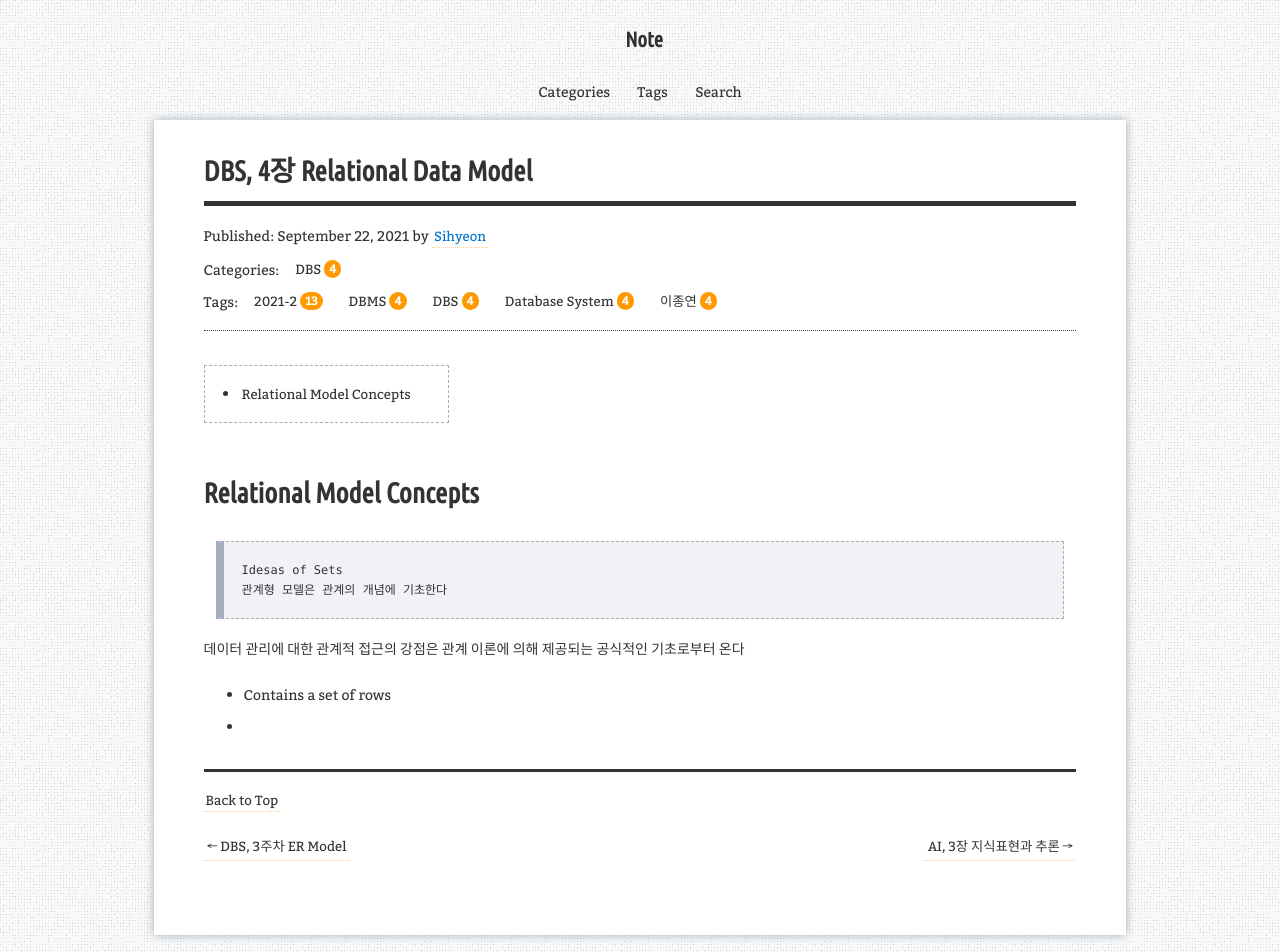
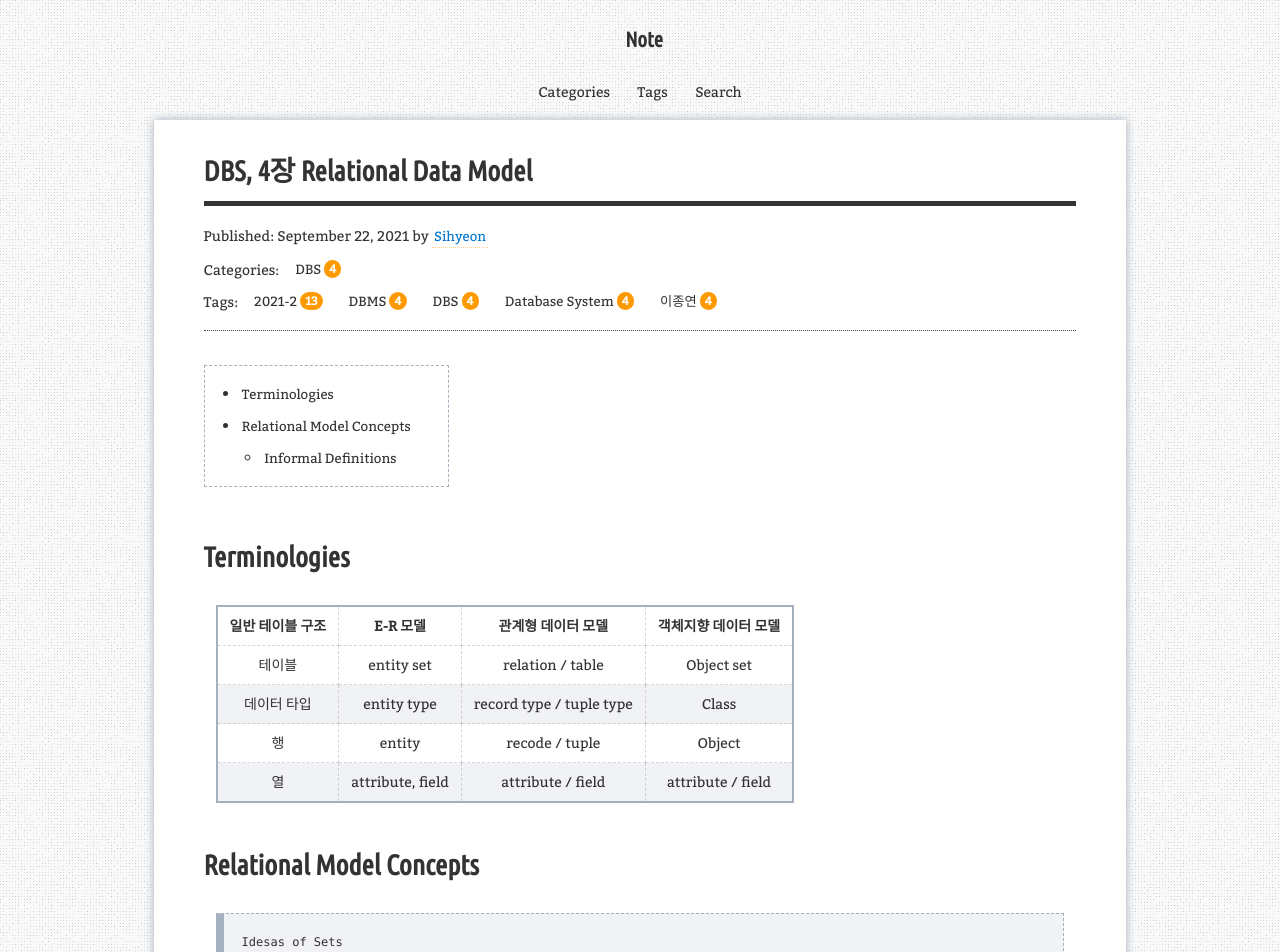
Before and after one commit to aristohyun/aristohyun.github.io, a Jekyll site: the page built from _posts/2021-09-22-DBS_04.md, in a window 1280 px wide and 1400 px high. Shown: the top 952 px of the window. Built offline with Jekyll 4.4.1, drawn with Linux system fonts in a browser that asks for light colours; comment, search, counter and statistics services are not loaded.

Commit message:
Update 2021-09-22-DBS_04.md

```diff
--- a/_posts/2021-09-22-DBS_04.md
+++ b/_posts/2021-09-22-DBS_04.md
@@ -13,6 +13,15 @@ redirect_from:
 {:toc .toc}
 
 
+# Terminologies
+
+| 일반 테이블 구조 |   E-R 모델   | 관계형 데이터 모델 | 객체지향 데이터 모델 |
+|:--------------:|:------------:|:-----------------:|:------------------:|
+|     테이블      | entity set   |  relation / table  |     Object set     |
+|   데이터 타입   |  entity type |     record type / tuple type    | Class |
+|  행            |       entity |      recode / tuple | Object            |
+|  열            | attribute, field | attribute / field | attribute / field |
+
 # Relational Model Concepts
 
 > Idesas of Sets
@@ -20,5 +29,6 @@ redirect_from:
 
 데이터 관리에 대한 관계적 접근의 강점은 관계 이론에 의해 제공되는 공식적인 기초로부터 온다
 
-- Contains a set of rows
--
+![image](https://user-images.githubusercontent.com/32366711/136581519-f1d38cd8-270d-4953-a559-abef85b6f32f.png)
+
+## Informal Definitions
```
